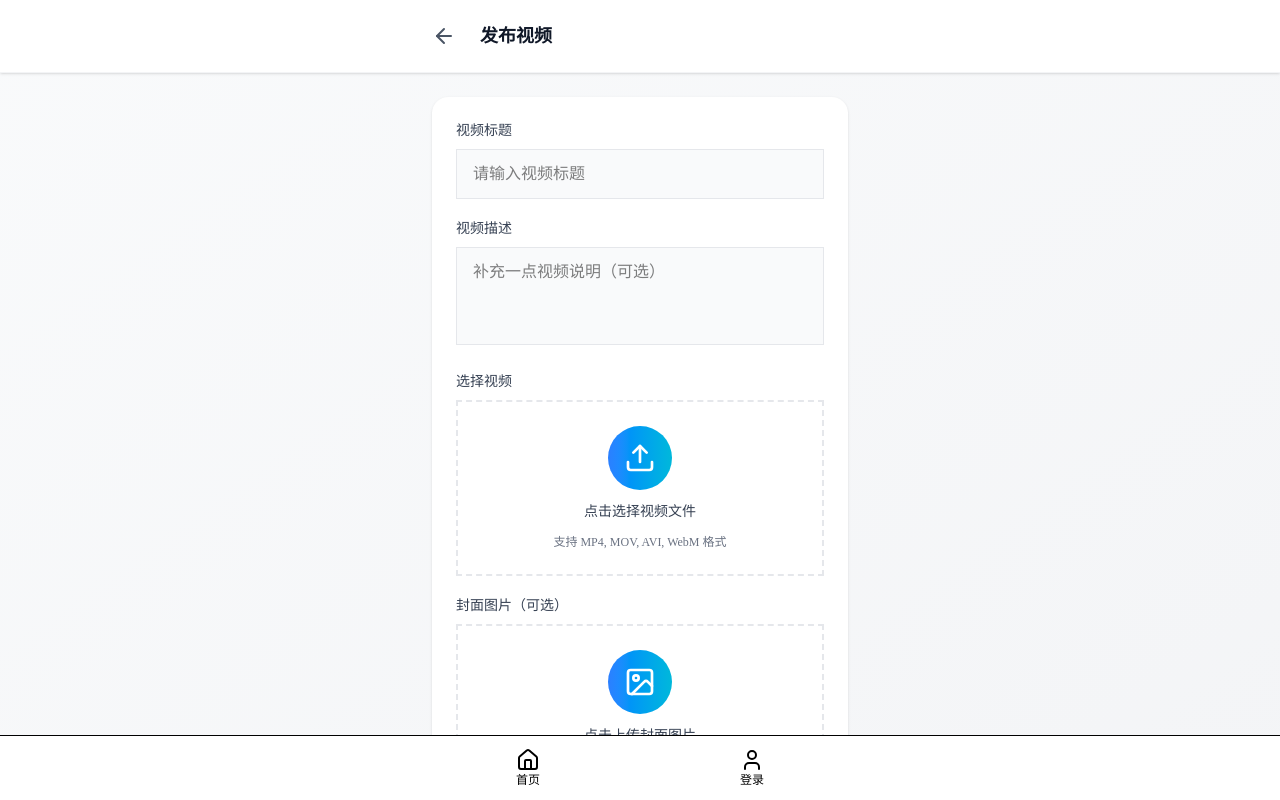
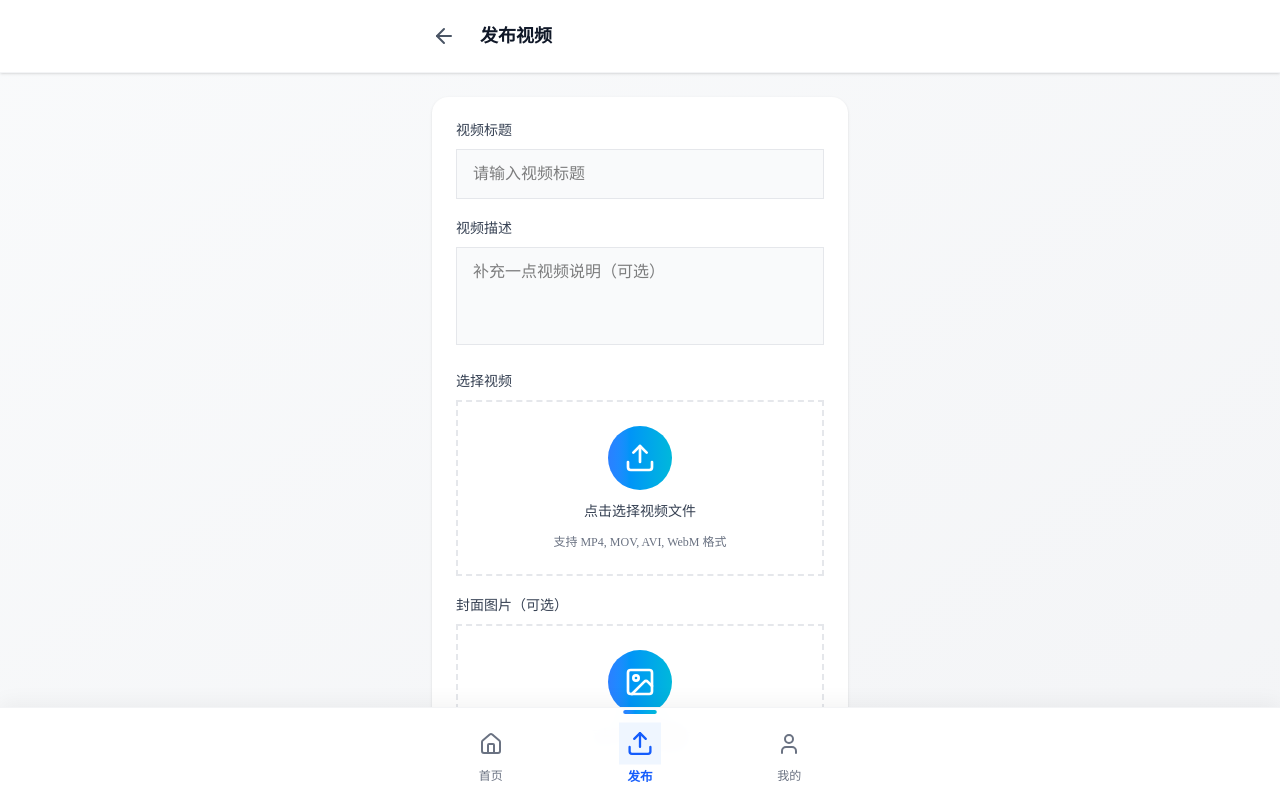
Before and after one commit to QqYyying/little-tiktok, a Next.js app in the folder frontend/: page /upload in a window 1280 px wide. Shown: the top 800 px of the page. Built offline with nearby package versions, Linux system fonts and the light colour scheme; no server answers.

Commit message:
美化底部导航栏切换效果，添加毛玻璃、阴影、缩放动画和选中指示器

```diff
--- a/frontend/src/components/layout/Navbar.tsx
+++ b/frontend/src/components/layout/Navbar.tsx
@@ -1,12 +1,14 @@
 'use client'
 
 import Link from 'next/link'
+import { usePathname } from 'next/navigation'
 import { useAuth } from '@/src/hooks/useAuth'
 import { logout as logoutApi } from '@/src/api/user'
 import { Home, User, Upload, LogOut } from 'lucide-react'
 
 export function Navbar() {
   const { isAuthenticated, logout } = useAuth()
+  const pathname = usePathname()
 
   const handleLogout = async () => {
     try {
@@ -18,34 +20,58 @@ export function Navbar() {
     }
   }
 
+  const navItems = [
+    { href: '/', icon: Home, label: '首页' },
+    { href: '/upload', icon: Upload, label: '发布' },
+    { href: '/my-videos', icon: User, label: '我的' },
+  ]
+
+  const isActive = (href: string) => {
+    if (href === '/') return pathname === '/'
+    return pathname?.startsWith(href)
+  }
+
   return (
-    <nav className="fixed bottom-0 left-0 right-0 bg-white border-t border-black z-50">
-      <div className="max-w-md mx-auto flex justify-around py-3">
-        <Link href="/" className="flex flex-col items-center text-xs">
-          <Home className="w-6 h-6" />
-          <span>首页</span>
-        </Link>
+    <nav className="fixed bottom-0 left-0 right-0 bg-white/95 backdrop-blur-md border-t border-gray-100 z-50 shadow-[0_-4px_20px_rgba(0,0,0,0.05)]">
+      <div className="max-w-md mx-auto flex justify-around py-2">
+        {navItems.map(({ href, icon: Icon, label }) => {
+          const active = isActive(href)
+          return (
+            <Link
+              key={href}
+              href={href}
+              className={`relative flex flex-col items-center py-2 px-4 rounded-xl transition-all duration-300 ${
+                active
+                  ? 'text-blue-600 scale-105'
+                  : 'text-gray-500 hover:text-gray-700 hover:scale-102'
+              }`}
+            >
+              {/* 选中指示器 */}
+              {active && (
+                <div className="absolute -top-1 w-8 h-1 bg-gradient-to-r from-blue-500 to-cyan-500 rounded-full" />
+              )}
+              <div className={`p-2 rounded-xl transition-all duration-300 ${active ? 'bg-blue-50' : ''}`}>
+                <Icon className={`w-6 h-6 transition-transform duration-300 ${active ? 'scale-110' : ''}`} />
+              </div>
+              <span className={`text-xs mt-1 font-medium transition-all duration-300 ${active ? 'font-semibold' : ''}`}>
+                {label}
+              </span>
+            </Link>
+          )
+        })}
 
-        {isAuthenticated ? (
-          <>
-            <Link href="/upload" className="flex flex-col items-center text-xs">
-              <Upload className="w-6 h-6" />
-              <span>发布</span>
-            </Link>
-            <Link href="/my-videos" className="flex flex-col items-center text-xs">
-              <User className="w-6 h-6" />
-              <span>我的</span>
-            </Link>
-            <button onClick={handleLogout} className="flex flex-col items-center text-xs">
+        {/* 退出按钮 */}
+        {isAuthenticated && (
+          <button
+            onClick={handleLogout}
+            className="flex flex-col items-center py-2 px-4 rounded-xl text-gray-500 hover:text-red-500 hover:scale-102 transition-all duration-300"
+            title="退出登录"
+          >
+            <div className="p-2 rounded-xl hover:bg-red-50 transition-colors">
               <LogOut className="w-6 h-6" />
-              <span>退出</span>
-            </button>
-          </>
-        ) : (
-          <Link href="/login" className="flex flex-col items-center text-xs">
-            <User className="w-6 h-6" />
-            <span>登录</span>
-          </Link>
+            </div>
+            <span className="text-xs mt-1">退出</span>
+          </button>
         )}
       </div>
     </nav>
```
